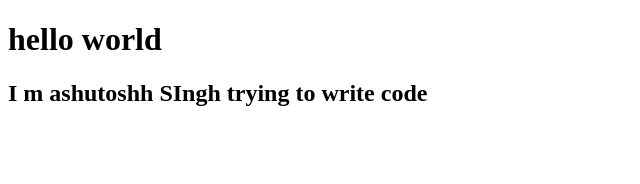
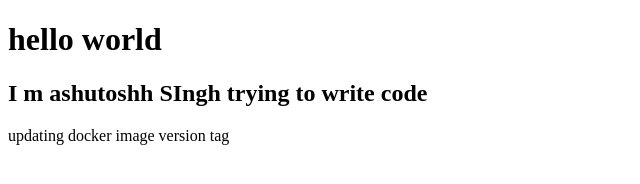
Before and after one commit to redashu/ashu-webapp-project, a plain HTML site: page index.html in a window 1280 px wide. Shown: the whole page, without its empty margins (0-640 px from the left). Drawn offline with Linux system fonts and the light colour scheme.

Commit message:
updating p tag

```diff
--- a/index.html
+++ b/index.html
@@ -8,5 +8,6 @@
 <body>
    <h1> hello world </h1>
     <h2> I m ashutoshh SIngh trying to write code </h2>
+    <p> updating docker image version tag </p>
 </body>
 </html>
```
